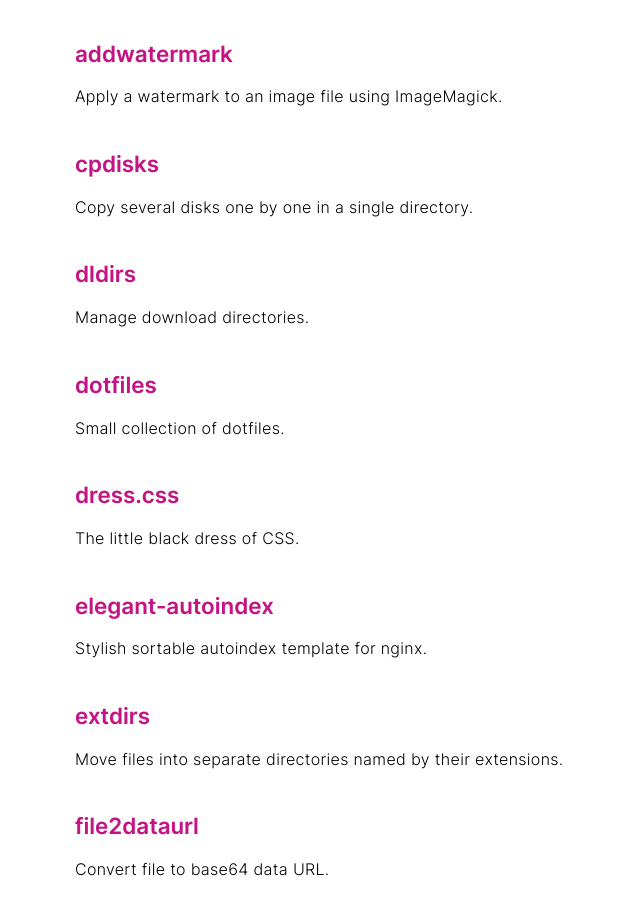
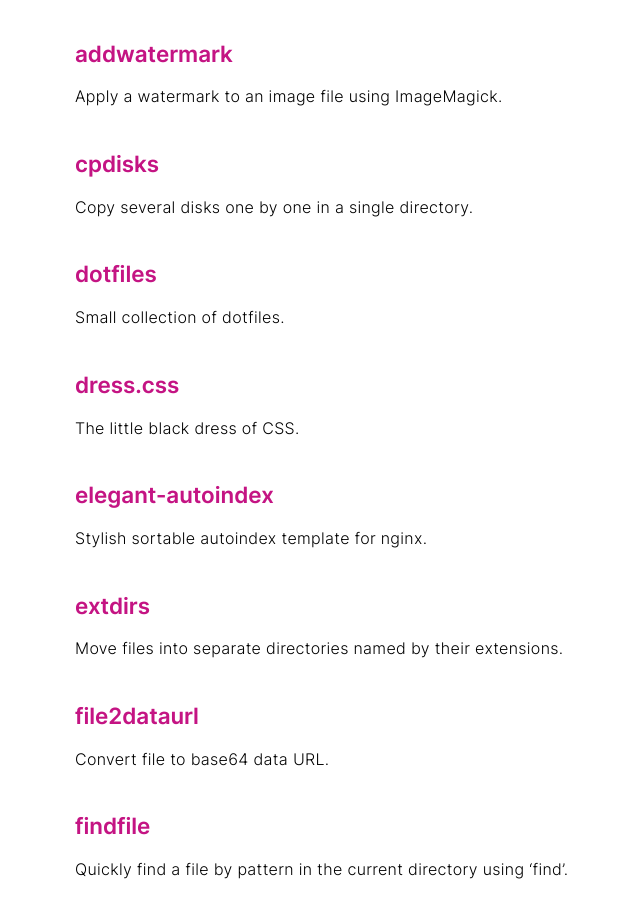
Before and after one commit to remino/remino.github.io, a Jekyll site: the page built from index.md, in a window 1280 px wide and 900 px high, scrolled down 316 px. Shown: the whole window, without its empty margins (285-925 px from the left). Built offline with Jekyll 4.4.1, drawn with Linux system fonts in a browser that asks for light colours.

Commit message:
Remove archived dldirs

```diff
--- a/_data/repos.json
+++ b/_data/repos.json
@@ -10,12 +10,6 @@
 		"homepageUrl": "",
 		"name": "cpdisks",
 		"url": "https://github.com/remino/cpdisks"
-	},
-	{
-		"description": "Manage download directories",
-		"homepageUrl": "",
-		"name": "dldirs",
-		"url": "https://github.com/remino/dldirs"
 	},
 	{
 		"description": "Small collection of dotfiles",
```
